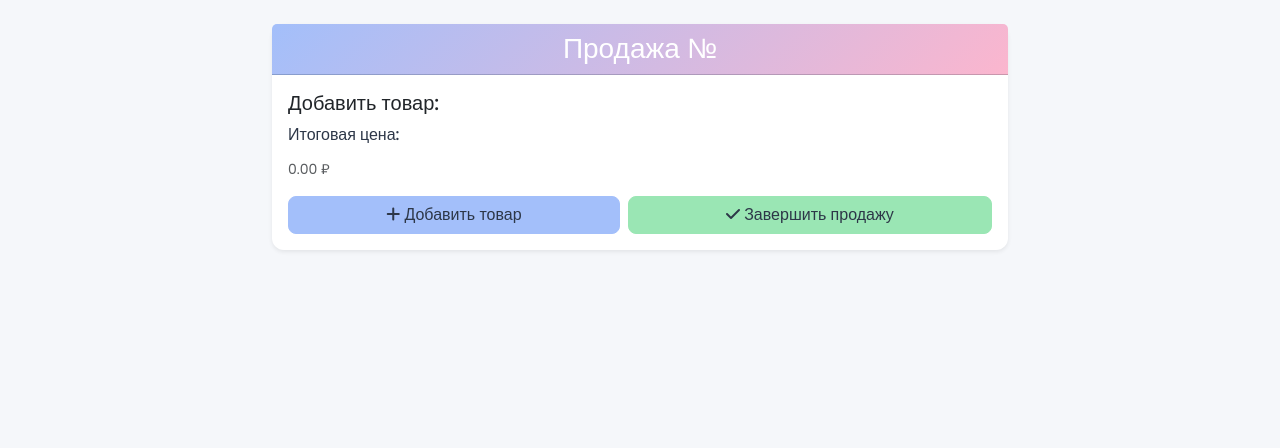
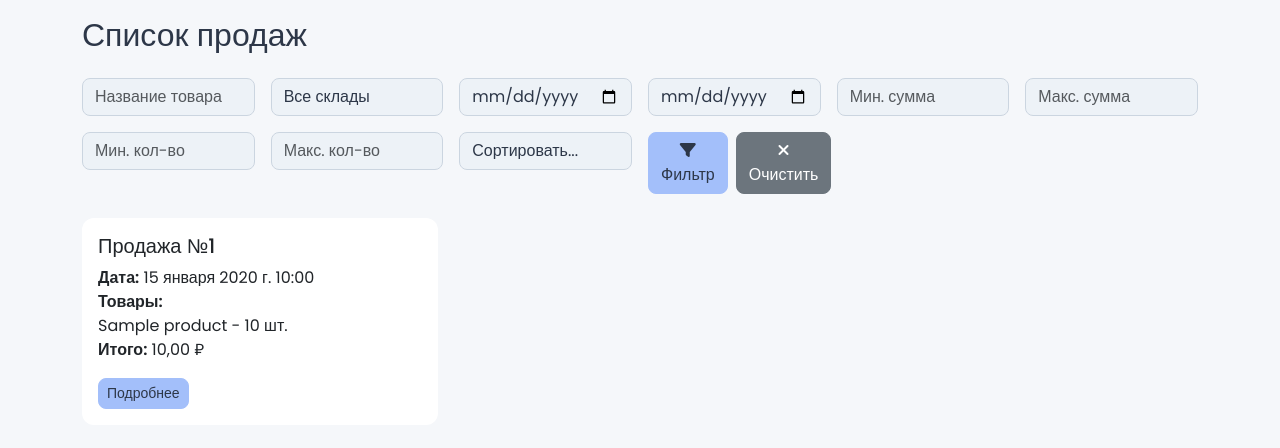
Before and after one commit to KopzhasharovAzamat/python_crm, a Django app: page /sales/ in a window 1280 px wide. Shown: the part 56-504 px from the top of the page. Run offline with Django 5.2, Linux system fonts and the light colour scheme; a user stored in the database is signed in; tables that the repository leaves empty hold one stand-in row (values such as "Sample post").

Commit message:
26-th commit: * Sales list is back.

```diff
--- a/templates/sales_list.html
+++ b/templates/sales_list.html
@@ -1,89 +1,81 @@
+<!--templates/sales_list.html-->
 <!--templates/sales_list.html-->
 {% extends 'base.html' %}
-{% load i18n %}
+{% block content %}
+<h2 class="mb-4 animate__animated animate__fadeIn">Список продаж</h2>
 
-{% block content %}
-<div class="row justify-content-center mt-4">
-    <div class="col-md-8">
-        <div class="card shadow-sm animate__animated animate__fadeIn">
-            <div class="card-header text-white text-center" style="background: linear-gradient(135deg, #A3BFFA, #FBB6CE);">
-                <h3 class="mb-0">Продажа №{{ sale.id }}</h3>
-            </div>
+<!-- Форма фильтров -->
+<form method="get" class="mb-4">
+    <div class="row g-3">
+        <div class="col-md-2">
+            <input type="text" name="product_name" placeholder="Название товара" value="{{ product_name }}" class="form-control">
+        </div>
+        <div class="col-md-2">
+            <select name="warehouse" class="form-control">
+                <option value="">Все склады</option>
+                {% for wh in warehouses %}
+                <option value="{{ wh.name }}" {% if warehouse == wh.name %}selected{% endif %}>{{ wh.name }}</option>
+                {% endfor %}
+            </select>
+        </div>
+        <div class="col-md-2">
+            <input type="date" name="date_from" value="{{ date_from }}" class="form-control">
+        </div>
+        <div class="col-md-2">
+            <input type="date" name="date_to" value="{{ date_to }}" class="form-control">
+        </div>
+        <div class="col-md-2">
+            <input type="number" name="min_amount" placeholder="Мин. сумма" value="{{ min_amount }}" class="form-control">
+        </div>
+        <div class="col-md-2">
+            <input type="number" name="max_amount" placeholder="Макс. сумма" value="{{ max_amount }}" class="form-control">
+        </div>
+        <div class="col-md-2">
+            <input type="number" name="min_quantity" placeholder="Мин. кол-во" value="{{ min_quantity }}" class="form-control">
+        </div>
+        <div class="col-md-2">
+            <input type="number" name="max_quantity" placeholder="Макс. кол-во" value="{{ max_quantity }}" class="form-control">
+        </div>
+        <div class="col-md-2">
+            <select name="sort_by" class="form-control">
+                <option value="">Сортировать...</option>
+                <option value="date" {% if sort_by == 'date' %}selected{% endif %}>По дате (возр.)</option>
+                <option value="-date" {% if sort_by == '-date' %}selected{% endif %}>По дате (убыв.)</option>
+                <option value="items__product__name" {% if sort_by == 'items__product__name' %}selected{% endif %}>По названию товара (А-Я)</option>
+                <option value="-items__product__name" {% if sort_by == '-items__product__name' %}selected{% endif %}>По названию товара (Я-А)</option>
+                <option value="items__quantity" {% if sort_by == 'items__quantity' %}selected{% endif %}>По количеству (возр.)</option>
+                <option value="-items__quantity" {% if sort_by == '-items__quantity' %}selected{% endif %}>По количеству (убыв.)</option>
+                <option value="items__product__warehouse__name" {% if sort_by == 'items__product__warehouse__name' %}selected{% endif %}>По складу (А-Я)</option>
+                <option value="-items__product__warehouse__name" {% if sort_by == '-items__product__warehouse__name' %}selected{% endif %}>По складу (Я-А)</option>
+                <option value="items__actual_price_total" {% if sort_by == 'items__actual_price_total' %}selected{% endif %}>По сумме (возр.)</option>
+                <option value="-items__actual_price_total" {% if sort_by == '-items__actual_price_total' %}selected{% endif %}>По сумме (убыв.)</option>
+            </select>
+        </div>
+        <div class="col-md-2 d-flex gap-2">
+            <button type="submit" class="btn btn-primary flex-fill"><i class="fas fa-filter"></i> Фильтр</button>
+            <a href="{% url 'sales_list' %}" class="btn btn-secondary flex-fill"><i class="fas fa-times"></i> Очистить</a>
+        </div>
+    </div>
+</form>
+
+<div class="row">
+    {% for sale in sales %}
+    <div class="col-md-4 mb-4">
+        <div class="card h-100 animate__animated animate__fadeInUp">
             <div class="card-body">
-                {% if sale.items.exists %}
-                <h5>Добавленные товары:</h5>
-                <ul class="list-group mb-4">
+                <h5 class="card-title">Продажа №{{ sale.id }}</h5>
+                <p class="card-text">
+                    <strong>Дата:</strong> {{ sale.date }}<br>
+                    <strong>Товары:</strong><br>
                     {% for item in sale.items.all %}
-                    <li class="list-group-item">
-                        {{ item.product.name }} - {{ item.quantity }} шт. по {{ item.actual_price_total|floatformat:2 }} ₽ (базовая: {{ item.base_price_total|floatformat:2 }} ₽)
-                    </li>
+                    {{ item.product.name }} - {{ item.quantity }} шт.<br>
                     {% endfor %}
-                </ul>
-                {% endif %}
-                <h5>Добавить товар:</h5>
-                <form method="post" id="saleForm">
-                    {% csrf_token %}
-                    {% for field in form %}
-                    <div class="mb-3">
-                        <label for="{{ field.id_for_label }}" class="form-label">{{ field.label }}</label>
-                        {{ field }}
-                        {% if field.errors %}
-                        <div class="text-danger">{{ field.errors }}</div>
-                        {% endif %}
-                    </div>
-                    {% endfor %}
-                    <div class="mb-3">
-                        <label class="form-label">Итоговая цена:</label>
-                        <p id="totalPrice" class="form-text">0.00 ₽</p>
-                    </div>
-                    <div class="d-flex gap-2">
-                        <button type="submit" class="btn btn-primary flex-fill"><i class="fas fa-plus"></i> Добавить товар</button>
-                        <button type="submit" name="finish_sale" value="true" class="btn btn-success flex-fill"><i class="fas fa-check"></i> Завершить продажу</button>
-                    </div>
-                </form>
+                    <strong>Итого:</strong> {{ sale.calculate_totals.1|floatformat:2 }} ₽
+                </p>
+                <a href="{% url 'sale_detail' sale.id %}" class="btn btn-primary btn-sm">Подробнее</a>
             </div>
         </div>
     </div>
+    {% endfor %}
 </div>
-
-<script>
-    document.addEventListener('DOMContentLoaded', function() {
-        const productSelect = document.querySelector('#id_product');
-        const quantityInput = document.querySelector('#id_quantity');
-        const actualPriceInput = document.querySelector('#id_actual_price');
-        const totalPriceDisplay = document.querySelector('#totalPrice');
-
-        // Объект для хранения цен товаров
-        const productPrices = {
-            {% for product in products %}
-            "{{ product.id }}": {{ product.selling_price|floatformat:2 }},
-            {% endfor %}
-        };
-
-        let isActualPriceModified = false;
-
-        function updateTotalPrice() {
-            const productId = productSelect.value;
-            const quantity = parseInt(quantityInput.value) || 0;
-            let actualPrice = parseFloat(actualPriceInput.value) || 0;
-
-            if (!isActualPriceModified && productId) {
-                actualPrice = productPrices[productId] || 0;
-                actualPriceInput.value = actualPrice.toFixed(2);
-            }
-
-            const totalPrice = quantity * actualPrice;
-            totalPriceDisplay.textContent = totalPrice.toFixed(2) + ' ₽';
-        }
-
-        productSelect.addEventListener('change', updateTotalPrice);
-        quantityInput.addEventListener('input', updateTotalPrice);
-        actualPriceInput.addEventListener('input', function() {
-            isActualPriceModified = true;
-            updateTotalPrice();
-        });
-
-        updateTotalPrice();
-    });
-</script>
 {% endblock %}
```
